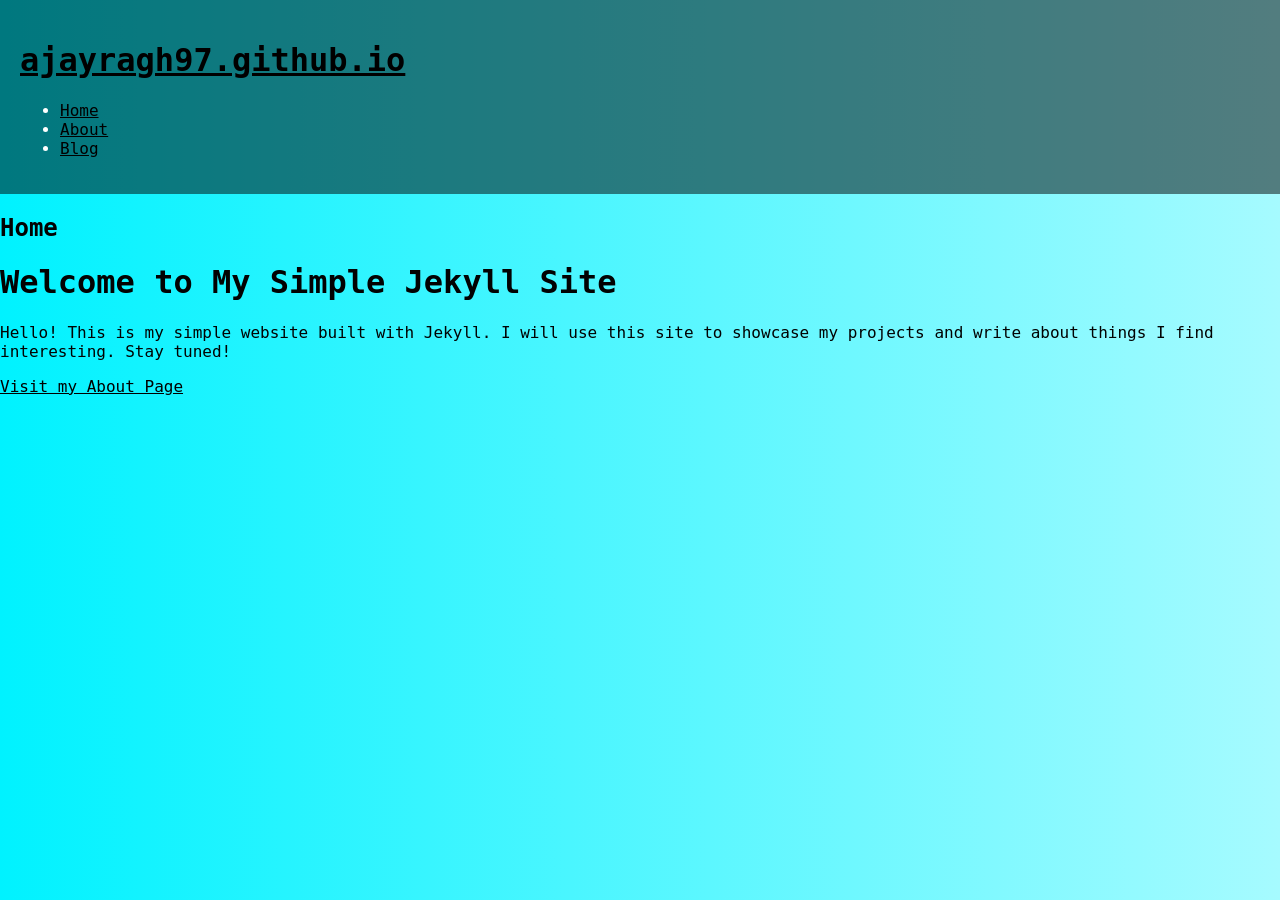
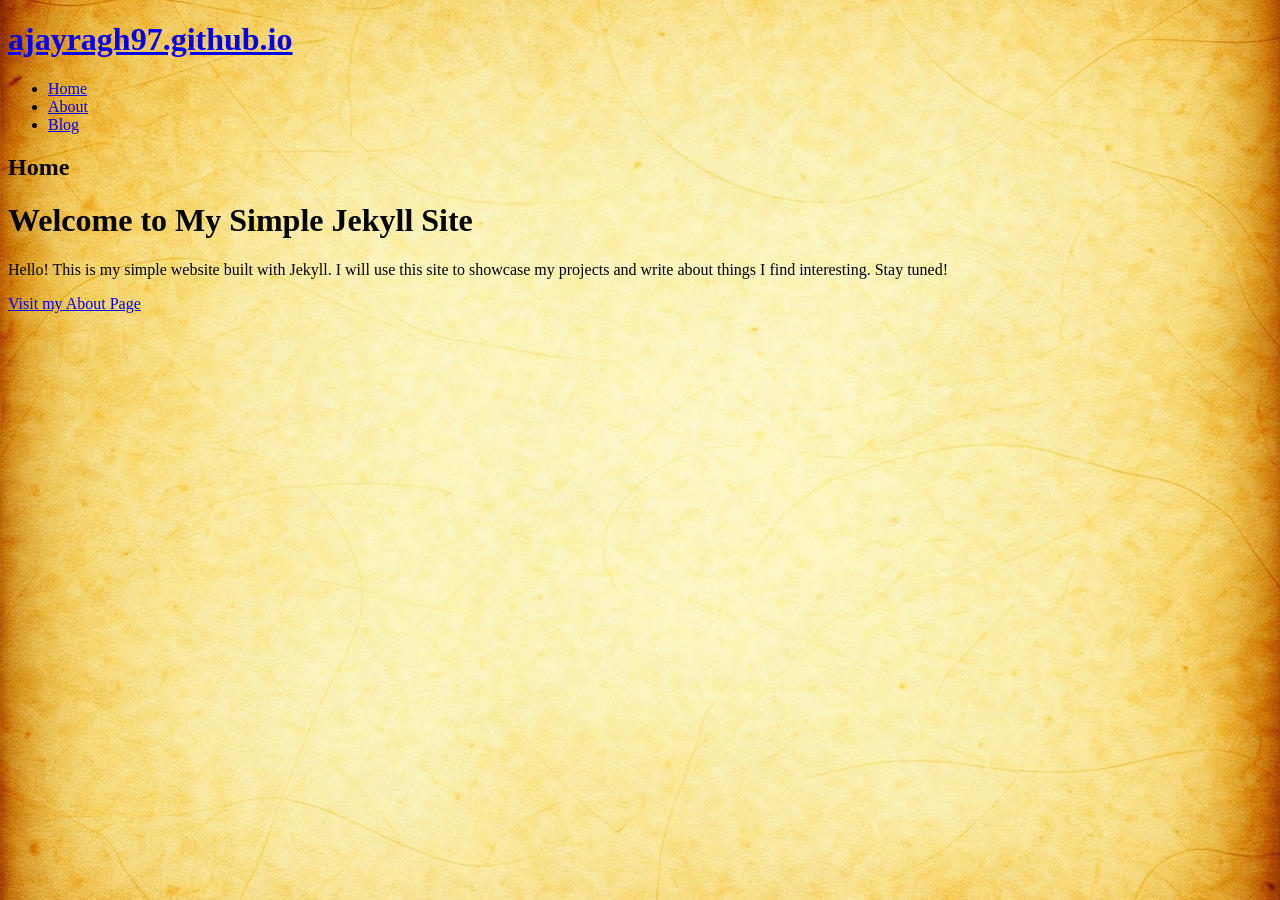
Before and after one commit to ajayragh97/ajayragh97.github.io, a Jekyll site: the page built from index.md, in a window 1280 px wide. Built offline with Jekyll 4.4.1, drawn with Linux system fonts in a browser that asks for light colours.

Commit message:
new background

```diff
--- a/assets/css/styles.css
+++ b/assets/css/styles.css
@@ -1,22 +1,8 @@
 /* assets/css/styles.css */
 body {
-    background: linear-gradient(to right, #00f2ff, #a6fbff); /* Gradient background */
-    font-family: "DejaVu Sans Mono", "Liberation Mono", monospace;
-    color: #020202;
-    margin: 0;
-    padding: 0;
-  }
-
-  header {
-    background-color: rgba(0, 0, 0, 0.5); /* Semi-transparent dark header */
-    color: white;
-    padding: 20px;
-  }
-
-  a {
-    color: #000000; /* Link color */
-  }
-
-  a:hover {
-    color: #0a6ee8; /* Link hover color */
-  }
+  background-image: url('/assets/parchment.jpeg');
+  background-size: cover;
+  background-repeat: no-repeat;
+  background-position: center center; /* Center the image */
+  background-attachment: fixed; /* Keep the background fixed */
+}
```
Also changed, not shown: assets/parchment.jpeg (added).
